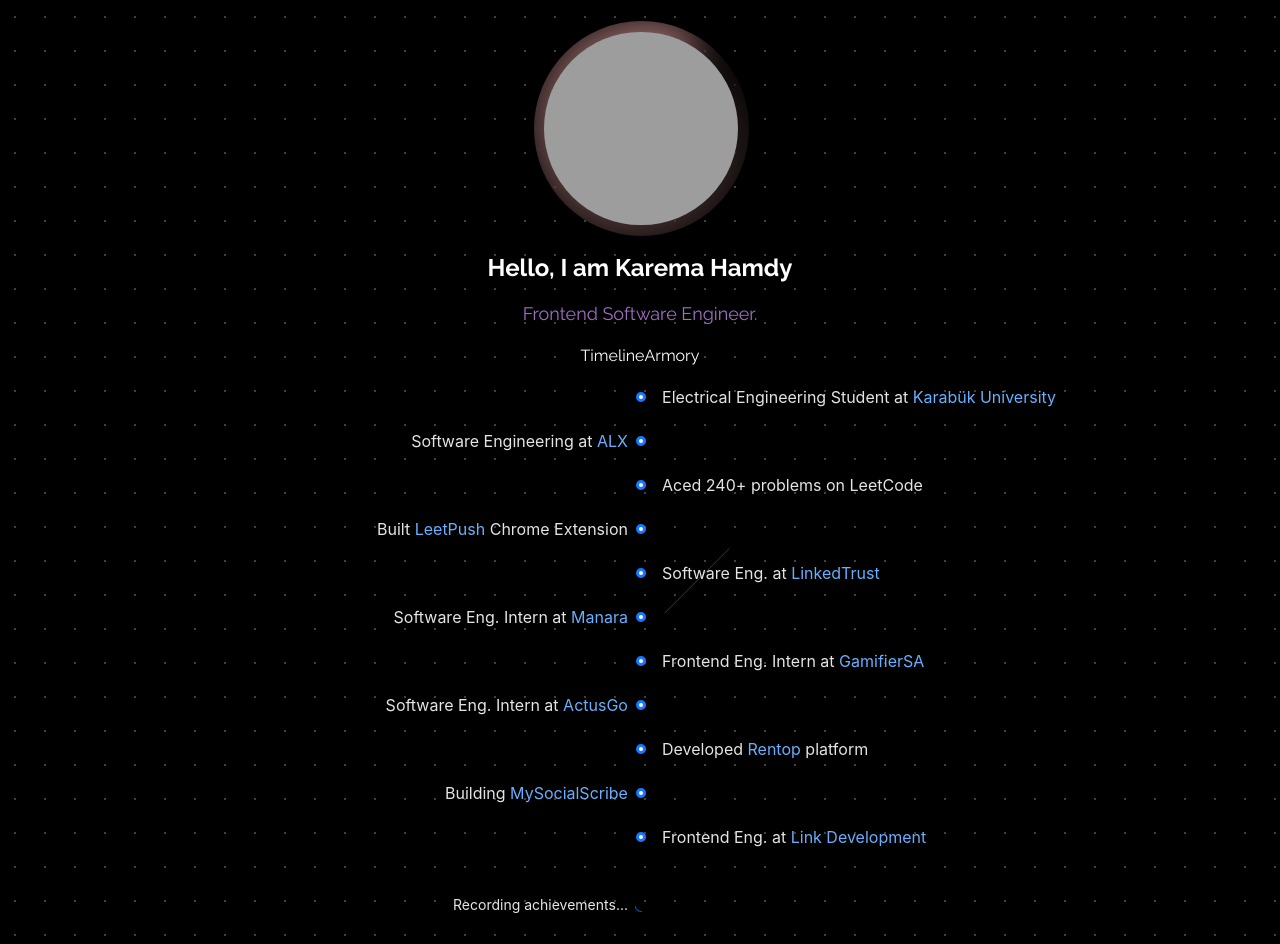
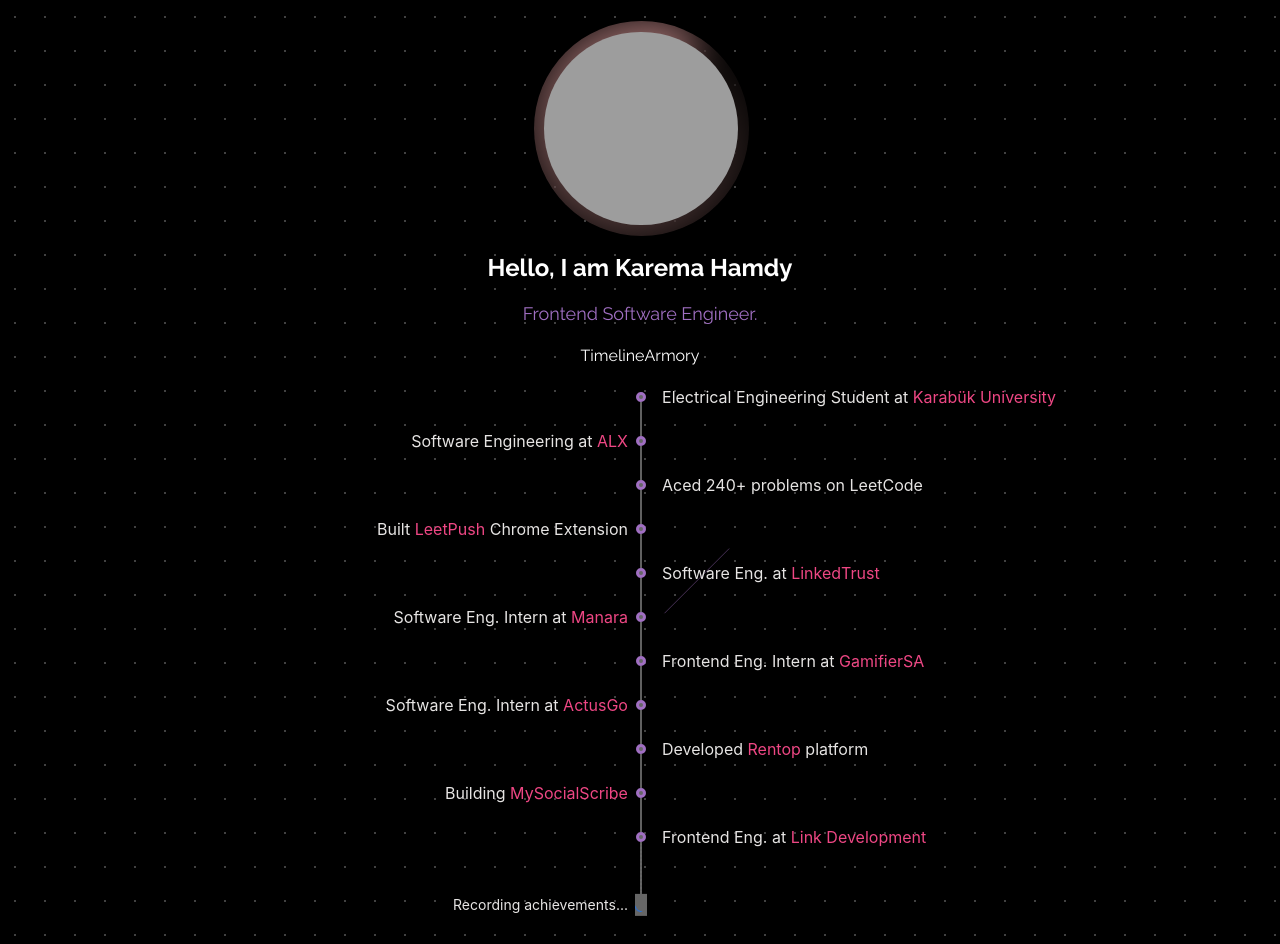
Before and after one commit to karemahamdy/portfolio, a Next.js app: page / in a window 1280 px wide. Built offline with nearby package versions, Linux system fonts and the light colour scheme; grey boxes are pictures that could not be loaded.

Commit message:
restyle : color of time lne

```diff
--- a/src/_components/Time.tsx
+++ b/src/_components/Time.tsx
@@ -9,6 +9,7 @@ export default function Time() {
   return (
     <div className="flex justify-center">
       <Timeline
+
         mode="alternate"
         pending={
           <span className="text-xs sm:text-sm">
@@ -18,7 +19,7 @@ export default function Time() {
         className="flex-1 text-xs sm:text-base text-stone-200"
       >
         {TIMELINE_DATA.map((item, index) => (
-          <Timeline.Item key={index}>
+          <Timeline.Item key={index} >
             <motion.div
               initial={{ x: index % 2 === 0 ? 100 : -100, opacity: 0 }}
               animate={{ x: 0, opacity: 1 }}
@@ -34,7 +35,7 @@ export default function Time() {
                   <a
                     href={item.url}
                     target="_blank"
-                    className="text-[#69b1ff]"
+                    className="text-[#EF4885]"
                   >
                     {item.extName}{' '}
                   </a>
--- a/src/app/globals.css
+++ b/src/app/globals.css
@@ -65,3 +65,12 @@ main {
     transform: rotate(360deg);
   }
 }
+
+.ant-timeline-item-tail {
+	background-color: #666666;
+}
+
+ .ant-timeline-item-head-blue {
+    background-color: #666666 !important;
+    border-color: #A06FC2 !important;
+}
```
